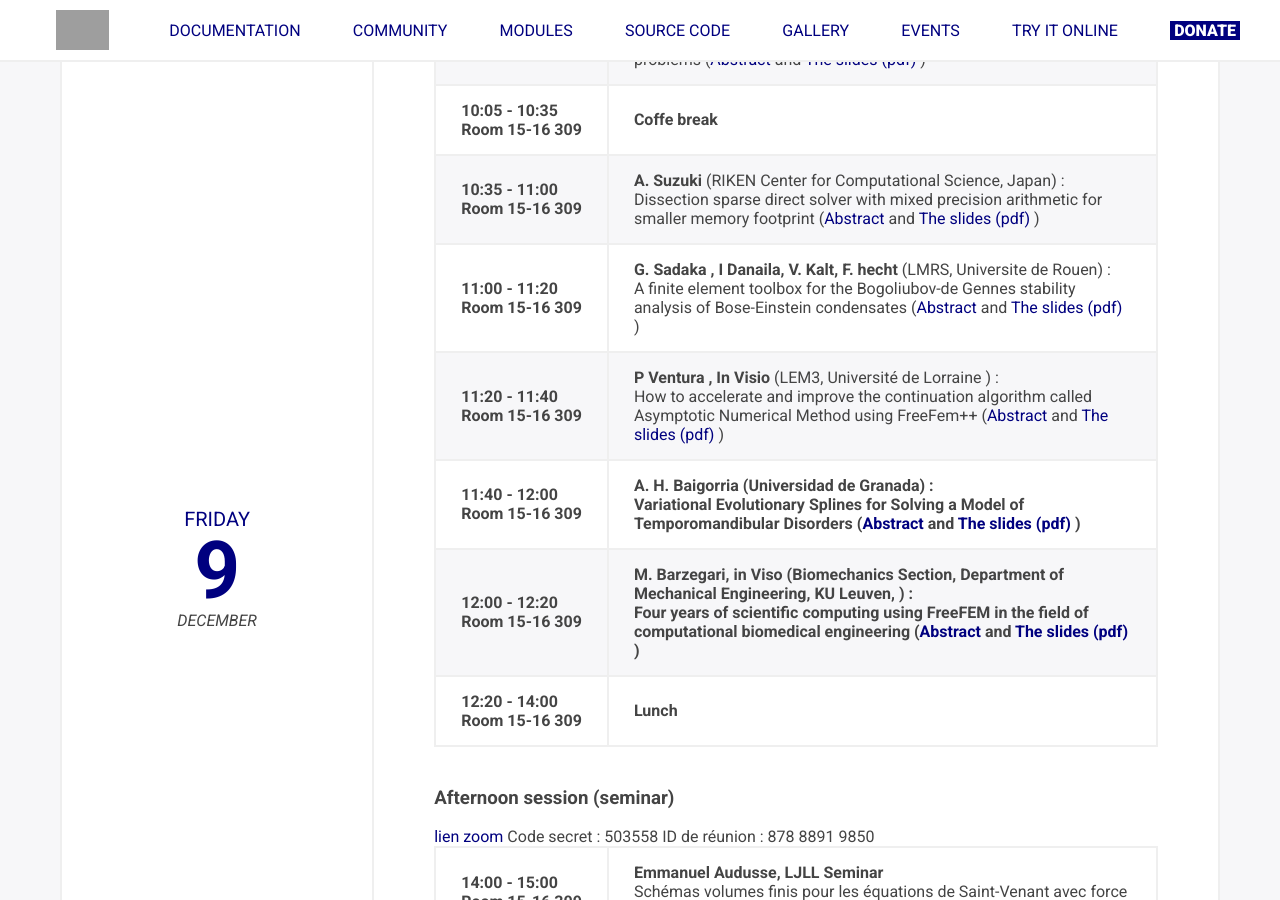
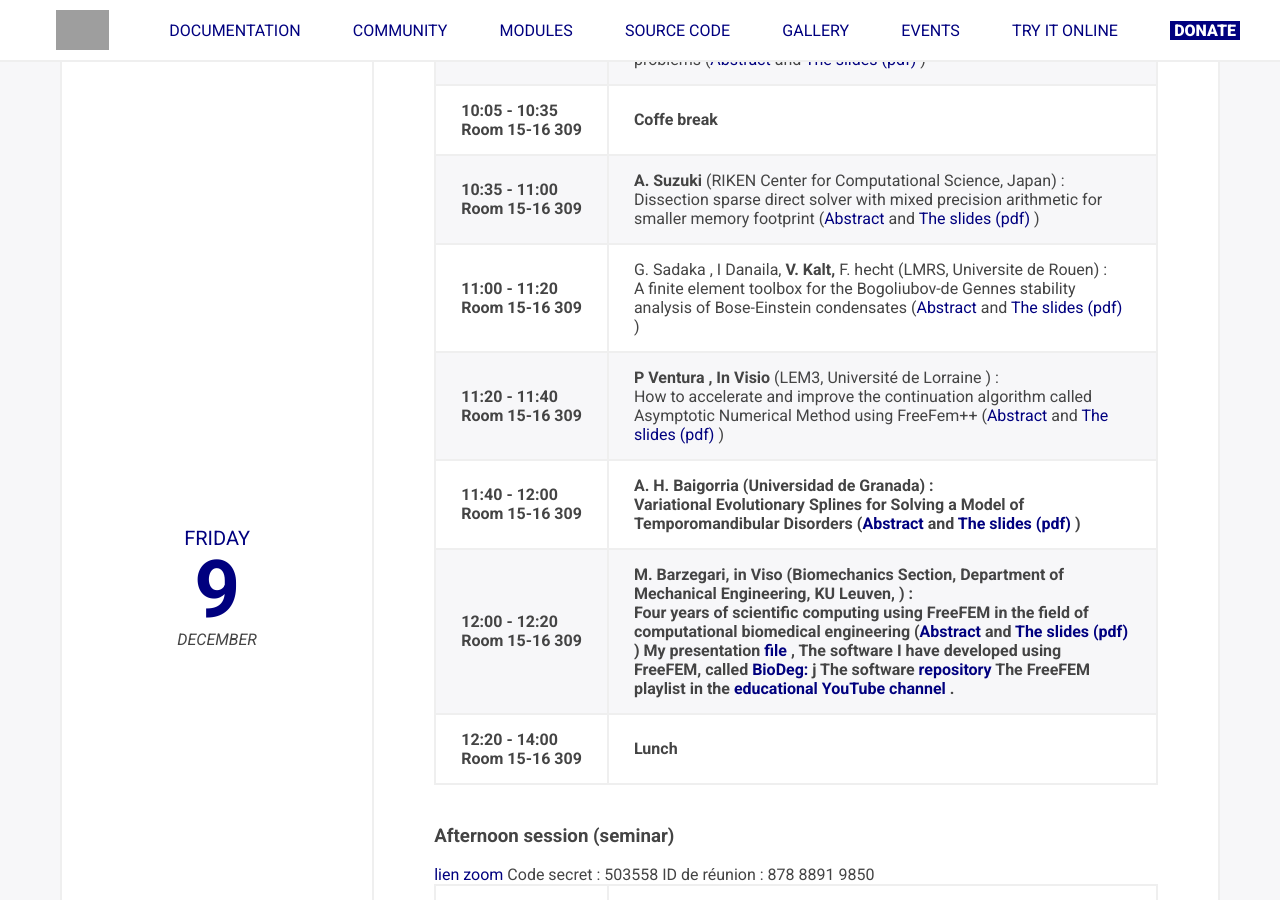
Before and after one commit to FreeFem/FreeFem-website, a Jekyll site: the page built from ffdays.md, in a window 1280 px wide and 900 px high, scrolled down 2688 px. Built offline with Jekyll 4.4.1, drawn with Linux system fonts in a browser that asks for light colours.

Commit message:
update ffdays

```diff
--- a/_layouts/ffdays.html
+++ b/_layouts/ffdays.html
@@ -218,7 +218,7 @@ ID de réunion : 813 5624 9689
               <tr>
 				        <th scope="row">11:00 - 11:20<br> Room 15-16 309</th>
                 <td>
-                  <strong>G. Sadaka ,  I Danaila, V. Kalt,  F. hecht </strong> (LMRS, Universite de Rouen) : <br>
+                  G. Sadaka ,  I Danaila,<strong> V. Kalt,</strong>   F. hecht  (LMRS, Universite de Rouen) : <br>
                   A finite element toolbox for the Bogoliubov-de Gennes stability analysis of Bose-Einstein condensates
 		                (<a href="https://rawcdn.githack.com/FreeFem/FreeFem-days/master/2022/pdf/GS.html">Abstract</a>
 				 and <a href="https://github.com/FreeFem/FreeFem-days/raw/master/2022/pdf/S-GS.pdf"> The slides (pdf) </a>)
@@ -251,6 +251,12 @@ ID de réunion : 813 5624 9689
                    Four years of scientific computing using FreeFEM in the field of computational biomedical engineering
 		                (<a href="https://rawcdn.githack.com/FreeFem/FreeFem-days/master/2022/pdf/MB.html">Abstract</a>
 				and <a href="https://github.com/FreeFem/FreeFem-days/raw/master/2022/pdf/S-MB.pdf"> The slides (pdf) </a>)
+				My presentation  <a href="https://mbarzegary.github.io/public/files/freefem2022-presentation.pdf"> file</a> ,
+				The software I have developed using FreeFEM, called  <a href="https://doi.org/10.21105/joss.04281"> BioDeg: </a> j
+				The software <a href="https://github.com/mbarzegary/BioDeg-UI">  repository  </a>
+				The FreeFEM playlist in the   <a href="https://www.youtube.com/playlist?list=PL6fjYEpJFi7Wu9ZFlak7r0QgrF0aNi8H1"> educational YouTube channel </a> .
+
+
                 </td>
               </tr>
               <tr>
```
